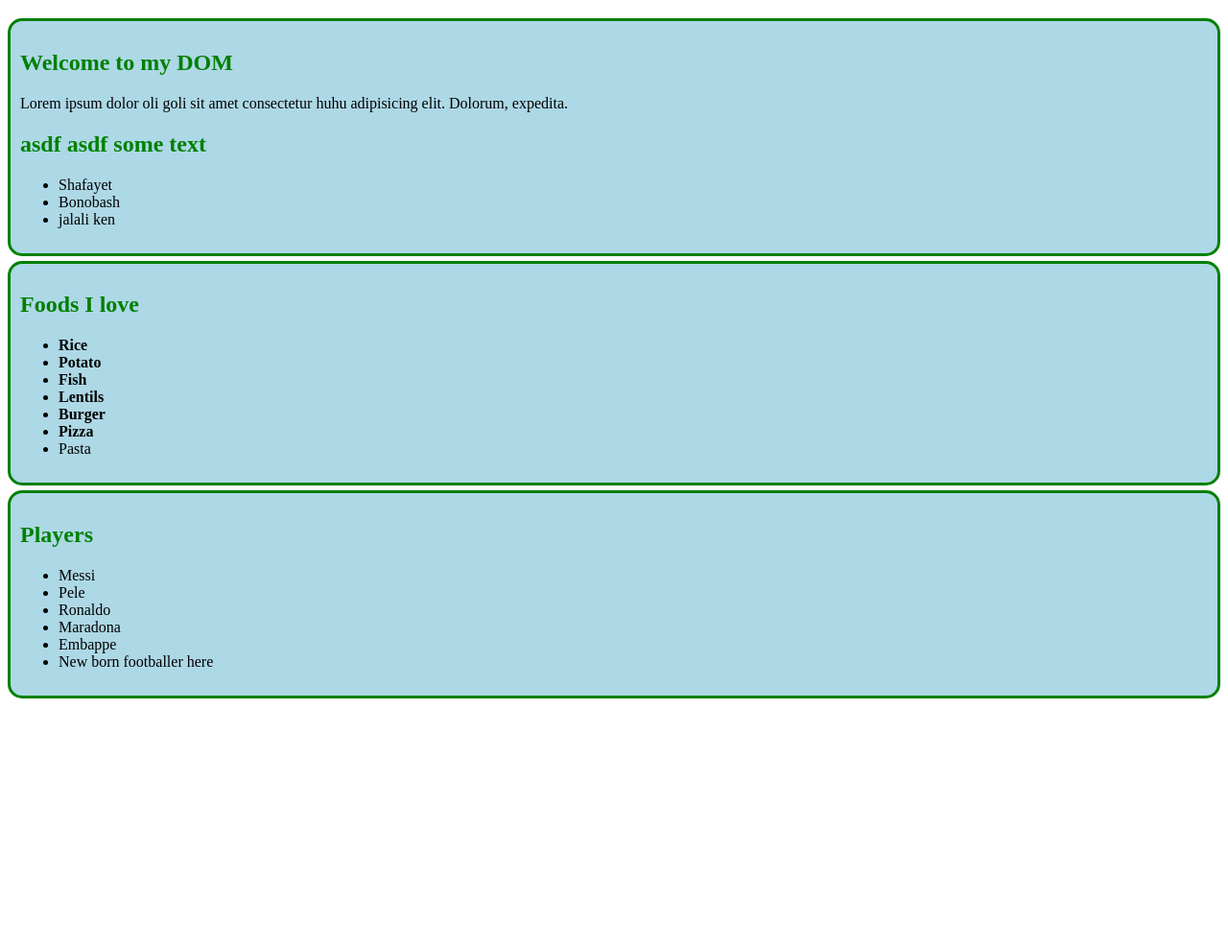
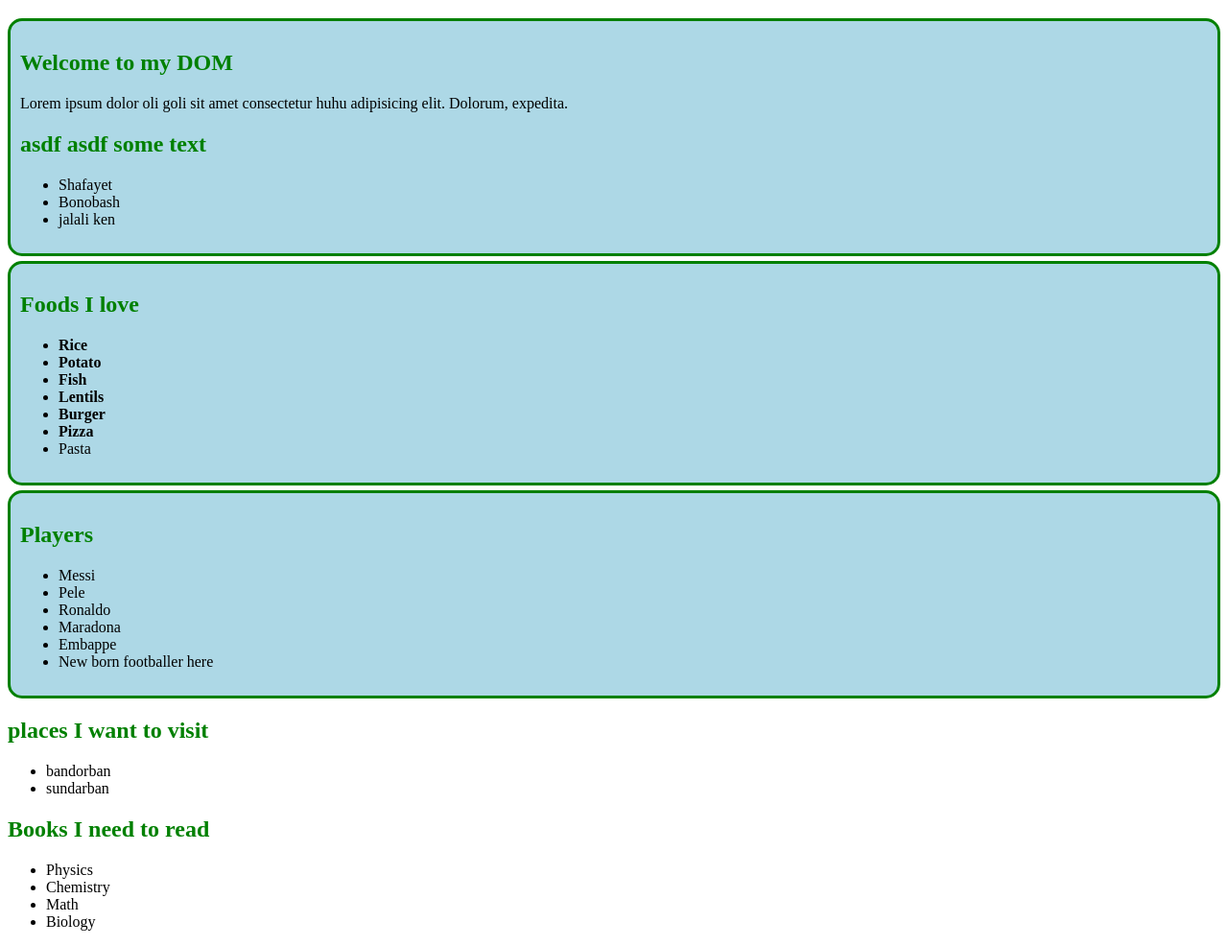
Before and after one commit to MasumRezaMunna/DOM, a plain HTML site: page index.html in a window 1280 px wide. Shown: the part 61-1047 px from the top of the page at 96% size. Before the commit the page ends 800 px from the top, so only its background shows below. Drawn offline with Linux system fonts and the light colour scheme.

Commit message:
Create HTML elements using Javascript and appendChild

```diff
--- /dev/null
+++ b/append.js
@@ -0,0 +1,59 @@
+// 1. parent node
+
+const mainContainer = document.getElementById('main-container');
+// console.log(mainContainer);
+
+// 2. create child node
+
+const placesSection = document.createElement('section');
+
+// create h1
+
+const h1 = document.createElement('h1');
+h1.innerText = 'places I want to visit';
+placesSection.appendChild(h1)
+
+const ul = document.createElement('ul');
+
+const li1 = document.createElement('li');
+li1.innerText = 'bandorban'
+ul.appendChild(li1)
+
+const li2 = document.createElement('li');
+li2.innerText = 'sundarban'
+ul.appendChild(li2)
+
+placesSection.appendChild(ul)
+
+
+//3. append placesSection to mainContainer
+
+mainContainer.appendChild(placesSection)
+
+
+
+
+
+
+
+
+
+
+
+
+
+// easier to create html
+
+const booksSection = document.createElement('section');
+booksSection.innerHTML = `
+<h1>Books I need to read</h1>
+<ul>
+<li>Physics</li>
+<li>Chemistry</li>
+<li>Math</li>
+<li>Biology</li>
+
+</ul>
+`
+
+mainContainer.appendChild(booksSection)
--- a/child.js
+++ b/child.js
@@ -1,12 +1,12 @@
 // document.getElementById('players-container').childNodes[3].parentNode
 
-//create element and set innerText or innerHTML
+//1. create element and set innerText or innerHTML
 const newChild = document.createElement('li');
 newChild.innerText = 'New born footballer here'
 
-// find the parent where you will add the child
+// 2. find the parent where you will add the child
 
 const playersList = document.getElementById('player-list');
 
-// append the child to the parent
+// 3. append the child to the parent
 playersList.appendChild(newChild)
--- a/cssJS.js
+++ b/cssJS.js
@@ -2,7 +2,7 @@
 const sections = document.querySelectorAll('section')
 // console.log(sections)
 for(const section of sections){
-    console.log(section);
+    // console.log(section);
     section.style.backgroundColor = 'lightblue'
     section.style.border = '3px solid green'
     section.style.marginBottom = '5px'
--- a/index.html
+++ b/index.html
@@ -21,10 +21,11 @@
     <header>
         <h1>This is my header no banner</h1>
     </header>
-    <section id="old-dhaka" class="songs">
-        <h1>Welcome to my DOM</h1>
-        <p>
-            Lorem ipsum dolor <span>oli goli</span> sit amet consectetur <span>huhu</span> adipisicing elit. Dolorum, expedita.
+   <main id="main-container">
+     <section id="old-dhaka" class="songs">
+         <h1>Welcome to my DOM</h1>
+         <p>
+             Lorem ipsum dolor <span>oli goli</span> sit amet consectetur <span>huhu</span> adipisicing elit. Dolorum, expedita.
         </p>
         <h1>asdf asdf <span>some text</span></h1>
     <ul>
@@ -57,6 +58,7 @@
             <li>Embappe</li>
         </ul>
     </section>
+   </main>
     <script>
         // console.log('hello from inside')
 
@@ -112,5 +114,6 @@
     </script>
     <script src="./cssJS.js"></script>
     <script src="./child.js"></script>
+    <script src="./append.js"></script>
 </body>
 </html>
```
